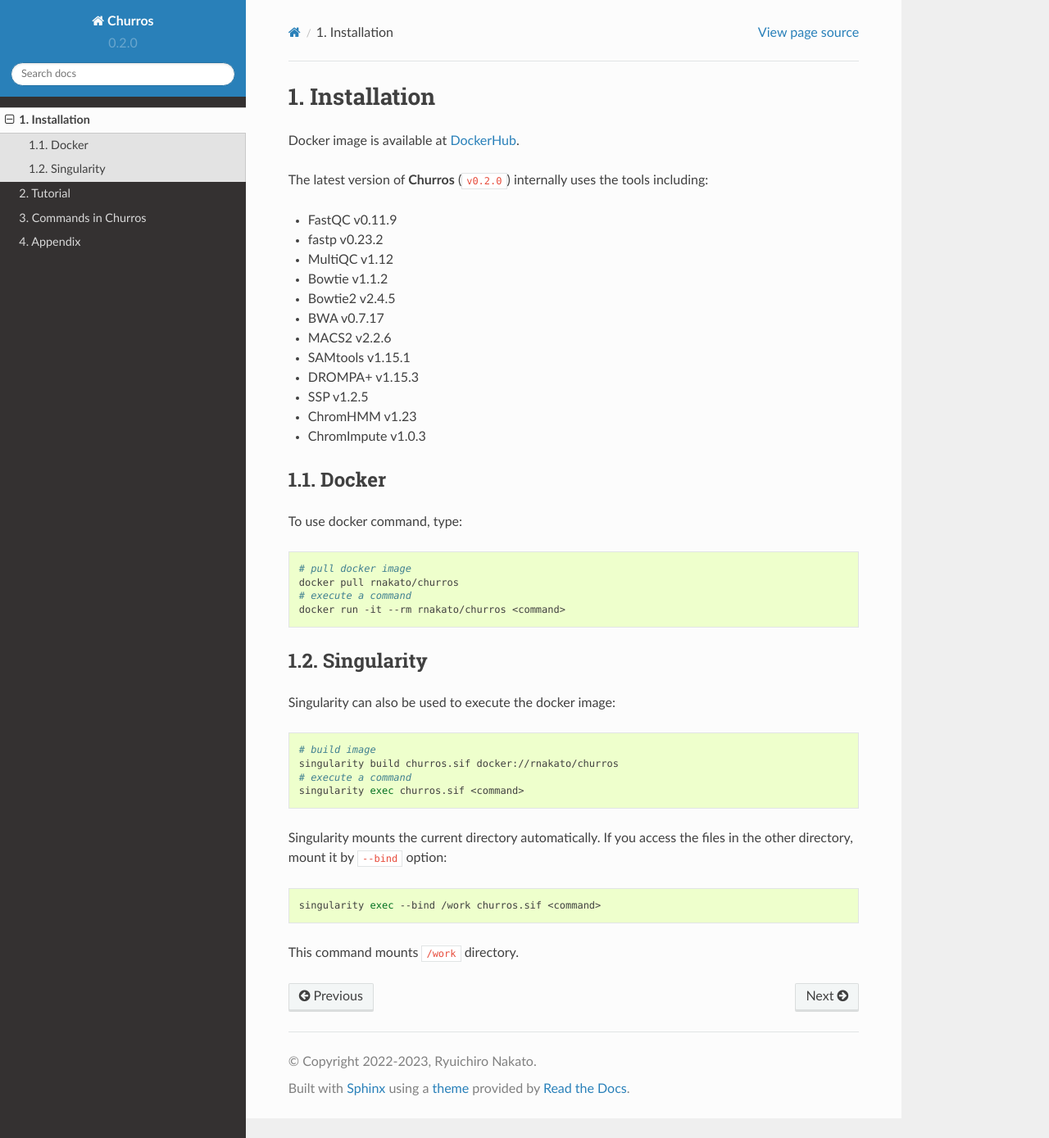
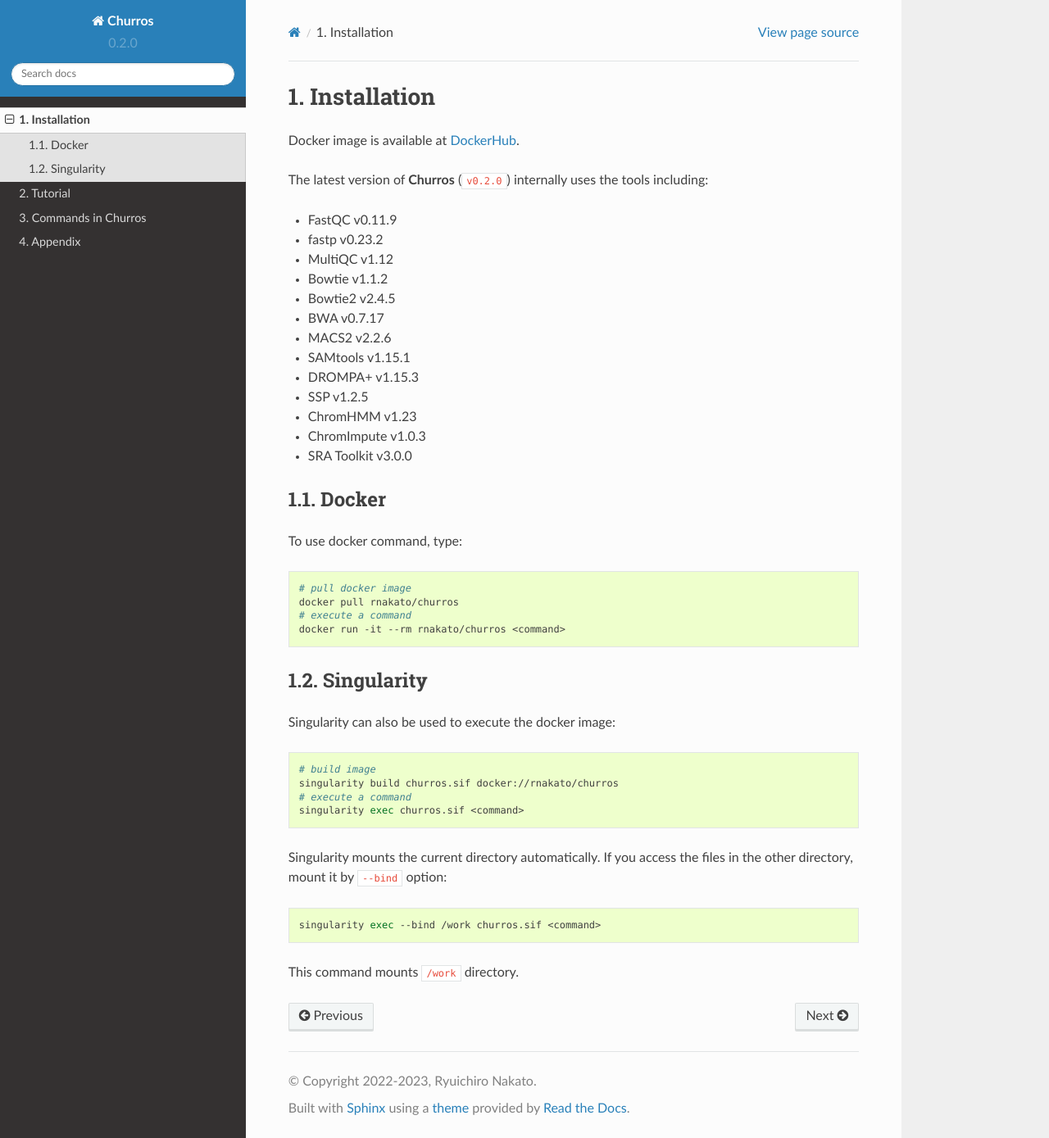
Before and after one commit to rnakato/Churros, a Sphinx documentation site: the page built from docs/content/Install.rst, in a window 1280 px wide and 1389 px high. Shown: the whole window at 82% size. Built offline with Sphinx 7.4.7 and the Read the Docs theme 2.0.0, drawn with Linux system fonts in a browser that asks for light colours.

Commit message:
update docs

```diff
--- a/docs/content/Install.rst
+++ b/docs/content/Install.rst
@@ -17,6 +17,7 @@
 - SSP v1.2.5
 - ChromHMM v1.23
 - ChromImpute v1.0.3
+- SRA Toolkit v3.0.0
 
 Docker
 ++++++++++++++
```
